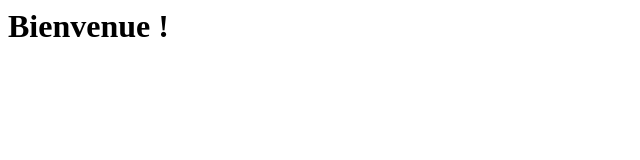
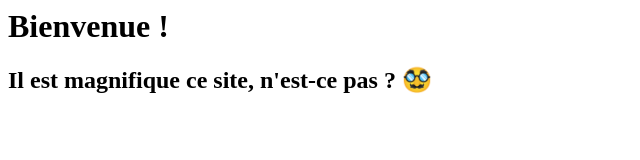
Before and after one commit to Kenny-54/Test, a plain HTML site: page index.html in a window 1280 px wide. Shown: the whole page, without its empty margins (0-640 px from the left). Drawn offline with Linux system fonts and the light colour scheme.

Commit message:
Update index.html

```diff
--- a/index.html
+++ b/index.html
@@ -1,5 +1,6 @@
 <html>
   <body>
     <h1>Bienvenue !</h1>
+    <h2>Il est magnifique ce site, n'est-ce pas ? 🥸</h2>
   </body>
 <html>
```
